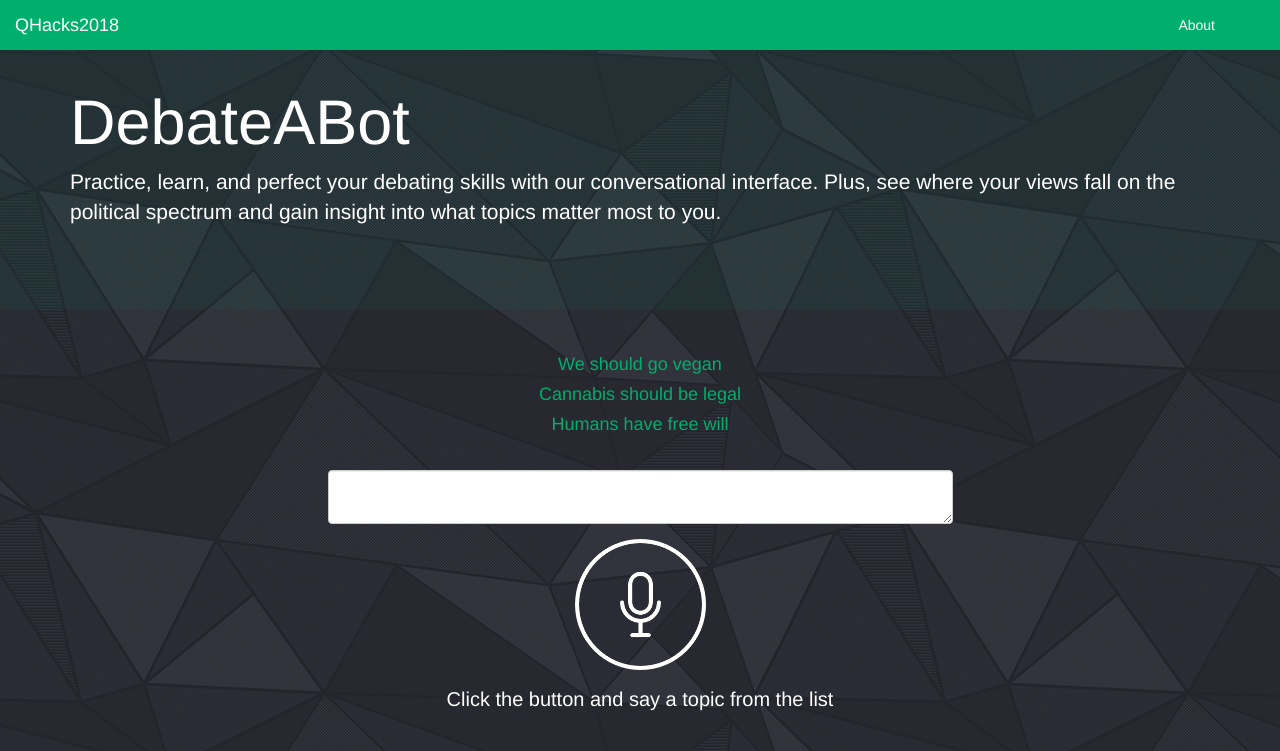
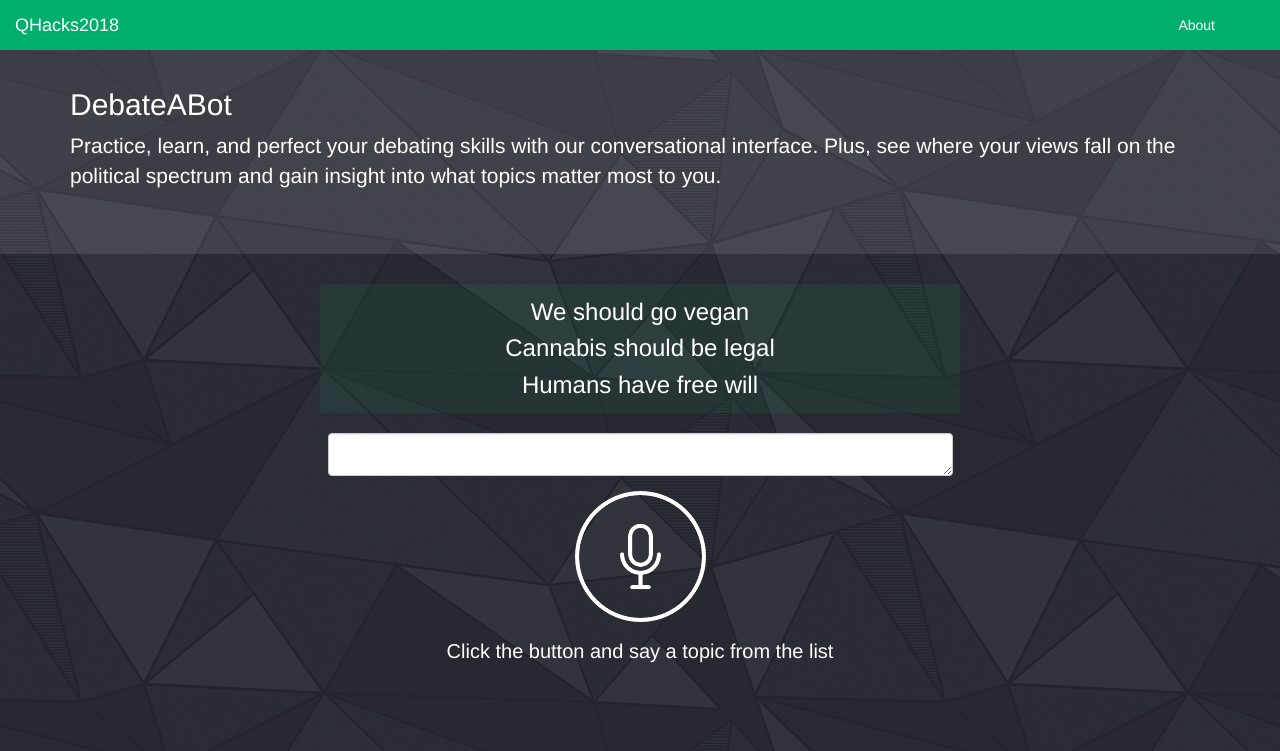
Before and after one commit to helrick/CaesarSalad, a plain HTML site: page webpage/index.html in a window 1280 px wide. Drawn offline with nearby package versions, Linux system fonts and the light colour scheme.

Commit message:
changes to website

```diff
--- a/webpage/css/cover.css
+++ b/webpage/css/cover.css
@@ -24,7 +24,9 @@
 }
 
 .jumbotron {
-	background-color: rgba(3,123,88,0.1);
+
+	background-color: rgba(3,123,88,0.2);
+	background-color: rgba(255,255,255,0.1);
 }
 .btn, .btn:after, .btn:focus{
 	background-color: #00AF6C;
@@ -89,10 +91,19 @@
 }
 
 .topics {
-	color: #00AF6C;
-	font-size = 24px;
+	color: ##007a4b;
 	padding: 5px;
+	background-color: rgba(20, 153, 100,0.1);
+	width: 50%;
+  	margin: 0 auto;
+}
 
+#userInputArea {
+	font-size: 20px;
+}
+
+h4 {
+	font-size: 24px;
 }
 
 body {
--- a/webpage/index.html
+++ b/webpage/index.html
@@ -26,9 +26,9 @@
 	<div class="jumbotron">
 		<br>
 		<div class="container">
-			<h1 style="color:white">DebateABot</h1>
+			<h2 style="color:white">DebateABot</h2>
 			<p style="color:white">Practice, learn, and perfect your debating skills with our conversational interface. Plus, see where your views fall on the political spectrum and gain insight into what topics matter most to you.</p>
-			<br>
+
 		</div>
 	</div>
 
@@ -37,7 +37,6 @@
 
 
 	<h3 class="no-browser-support">For now DebateABot only works in Google Chrome and Firefox, try opening this site in one of those browsers.</h3>
-
 	<div class="topics">
 		<h4 class="tp1">We should go vegan</h4>
 		<h4 class="tp2">Cannabis should be legal</h4>
@@ -49,7 +48,7 @@
 
 	<div class="form-group row">
 		<div class="col-md-6 col-md-offset-3">
-		<textarea id="userInputArea" class="form-control"></textarea>
+		<textarea id="userInputArea" class="form-control" rows="1"></textarea>
 
 		</div>
 	</div>
@@ -57,8 +56,6 @@
 		<div class="mic">
 			<img href="#" src="img/microphone-2.png" class="white-mic"/>
 			<img href="#" src="img/microphone-2-green.png" id="start-record-btn" class="green-mic"/>
-			<!--button id="start-record-btn" title="Start Recording">Start Recognition</button-->
-
 		</div>
 	</div>
 
```
Also changed, not shown: 2 other files.
